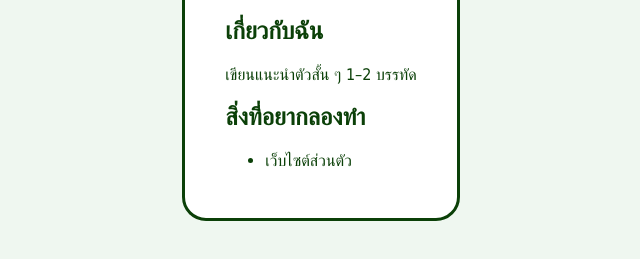
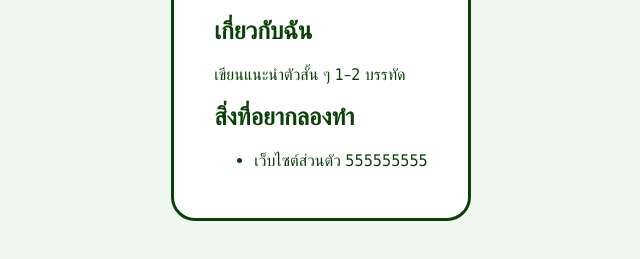
Before and after one commit to poramet-bit/my-profile-, a plain HTML site: page index.html in a window 1280 px wide. Shown: the part 339-598 px from the top of the page, without its empty margins (319-959 px from the left). Drawn offline with Linux system fonts and the light colour scheme.

```diff
--- a/index.html
+++ b/index.html
@@ -16,7 +16,7 @@
 
     <h2>สิ่งที่อยากลองทำ</h2>
     <ul>
-      <li>เว็บไซต์ส่วนตัว</li>
+      <li>เว็บไซต์ส่วนตัว 555555555</li>
     </ul>
   </main>
 </body>
```
